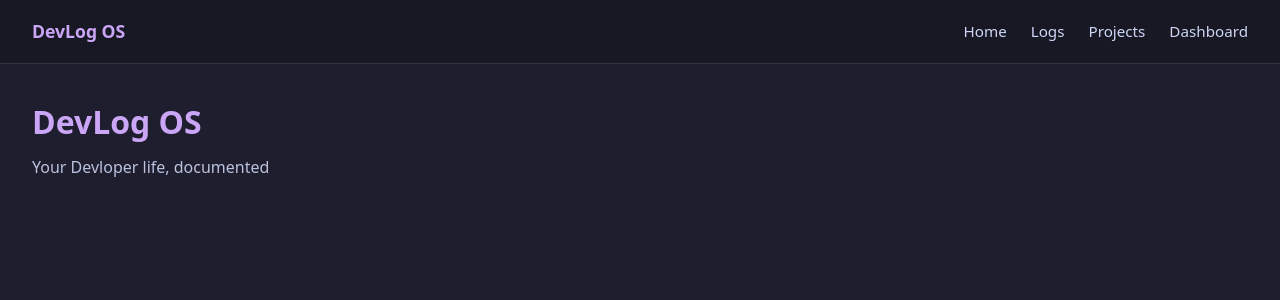
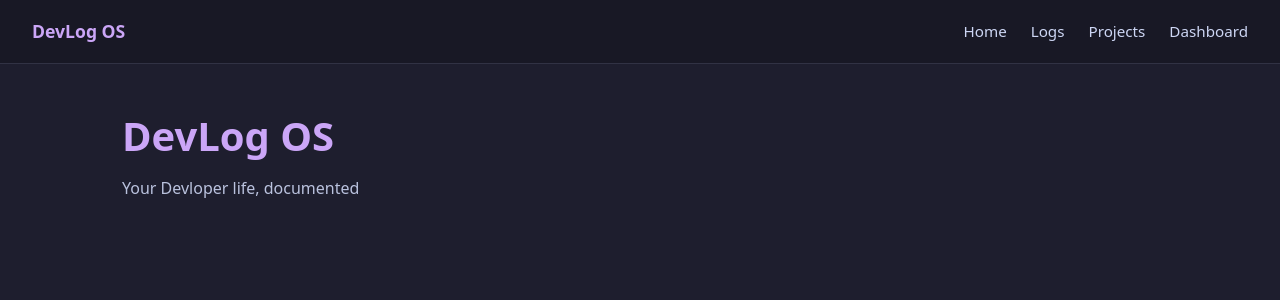
Before and after one commit to Mr-BlackHat-lab/DevLog-OS, a Next.js app: page / in a window 1280 px wide. Shown: the top 300 px of the page. Built offline with nearby package versions, Linux system fonts and the light colour scheme.

Commit message:
connection with mongodb and get post setup done

```diff
--- a/package.json
+++ b/package.json
@@ -9,11 +9,13 @@
     "lint": "eslint"
   },
   "dependencies": {
+    "mongoose": "^9.0.2",
     "next": "16.1.0",
     "react": "19.2.3",
     "react-dom": "19.2.3"
   },
   "devDependencies": {
+    "@types/mongoose": "^5.11.96",
     "@types/node": "^20",
     "@types/react": "^19",
     "@types/react-dom": "^19",
--- /dev/null
+++ b/src/app/api/logs/route.ts
@@ -0,0 +1,26 @@
+import { NextResponse } from "next/server";
+import { ConnectDB } from "@/lib/mongodb";
+import { DevLog } from "@/models/DevLogs";
+
+export async function GET() {
+  await ConnectDB();
+
+  // return NextResponse.json(
+  //     {message: "Log api is working"},
+  // )
+  const logs = await DevLog.find().sort({ createdAt: -1 });
+
+  return NextResponse.json(logs);
+}
+export async function POST(req: Request) {
+  await ConnectDB();
+
+  const body = await req.json();
+
+  const log = await DevLog.create({
+    title: body.title,
+    content: body.content,
+    mood: body.mood,
+  });
+  return NextResponse.json(log, {status: 201})
+}
--- a/src/app/dashboard/page.tsx
+++ b/src/app/dashboard/page.tsx
@@ -1,7 +1,9 @@
+import '@/styles/page.css'
+
 export default function DashboardPage(){
     return(
-        <main style={{padding:"2rem"}}>
-            <h1 style={{ color: "var(--blue)" }}>Dashboard</h1>
+        <main className="page">
+            <h1>Dashboard</h1>
             <p>Your stats. Your Streaks. Your Reality</p>
         </main>
     )
--- a/src/app/log/page.tsx
+++ b/src/app/log/page.tsx
@@ -1,8 +1,9 @@
+import '@/styles/page.css'
 
 export default function LogPage(){
     return(
-        <main style={{padding:"2rem"}}>
-            <h1 style={{ color: "var(--blue)" }}>Dev Logs</h1>
+        <main className="page">
+            <h1>Dev Logs</h1>
             <p>Daily notes, mistakeas and breakthroughs.</p>
         </main>
     )
--- a/src/app/page.tsx
+++ b/src/app/page.tsx
@@ -1,11 +1,10 @@
-
-import styles from "./page.module.css";
+import '@/styles/page.css'
 
 export default function Home() {
   return (
-    <main style={{padding:"2rem"}}>
-      <h1 style={{color:"var(--mauve)"}}>DevLog OS</h1>
-      <p style={{color:"var(--subtext1)", marginTop:"0.5rem"}}>Your Devloper life, documented</p>
+    <main className="page" >
+      <h1 >DevLog OS</h1>
+      <p >Your Devloper life, documented</p>
     </main>
   );
 }
--- a/src/app/projects/page.tsx
+++ b/src/app/projects/page.tsx
@@ -1,7 +1,9 @@
+import '@/styles/page.css'
+
 export default function ProjectsPage(){
     return(
-        <main style={{padding:"2rem"}}>
-            <h1 style={{ color: "var(--blue)" }}>Projects</h1>
+        <main className="page">
+            <h1>Projects</h1>
             <p>Things you started, finished or quietly abandoned.</p>
         </main>
     )
--- /dev/null
+++ b/src/lib/mongodb.ts
@@ -0,0 +1,26 @@
+import mongoose from 'mongoose';
+
+const MONGODB_URI = process.env.MONGODB_URI as string;
+
+if (!MONGODB_URI){
+    throw new Error("MONGODB_URI is missing");
+}
+
+let cached = (global as any).mongoose;
+
+if (!cached){
+    cached = (global as any).mongoose = {conn: null, promise: null};
+}
+
+export async function ConnectDB(){
+    if(cached.conn){
+        return cached.conn;
+    }
+    if(!cached.promise){
+        cached.promise = mongoose.connect(MONGODB_URI).then((mongoose)=>{
+            return mongoose;
+        })
+    }
+    cached.conn = await cached.promise;
+    return cached.conn;
+}
--- /dev/null
+++ b/src/models/DevLogs.ts
@@ -0,0 +1,25 @@
+import mongoose, { Schema, model, models } from "mongoose";
+
+const DevLogSchema = new Schema(
+  {
+    title: {
+      type: String,
+      required: true,
+      trim: true,
+    },
+    content: {
+      type: String,
+      required: true,
+    },
+    mood: {
+      type: String,
+      enum: ["good", "meh", "bad"],
+      required: true,
+    },
+  },
+  {
+    timestamps: true,
+  }
+);
+
+export const DevLog = models.DevLog || model("DevLog", DevLogSchema);
--- /dev/null
+++ b/src/styles/page.css
@@ -0,0 +1,13 @@
+.page{
+    max-width: 1100px;
+    margin: 0 auto;
+    padding: 2.5rem 2rem;
+}
+.page h1{
+    font-size: 2.5rem;
+    margin-bottom: 0.5rem;
+    color: var(--mauve);
+}
+.page p{
+    color: var(--subtext1);
+}
```
Also changed, not shown: 1 other file (tests, documents, lock files or other folders).
